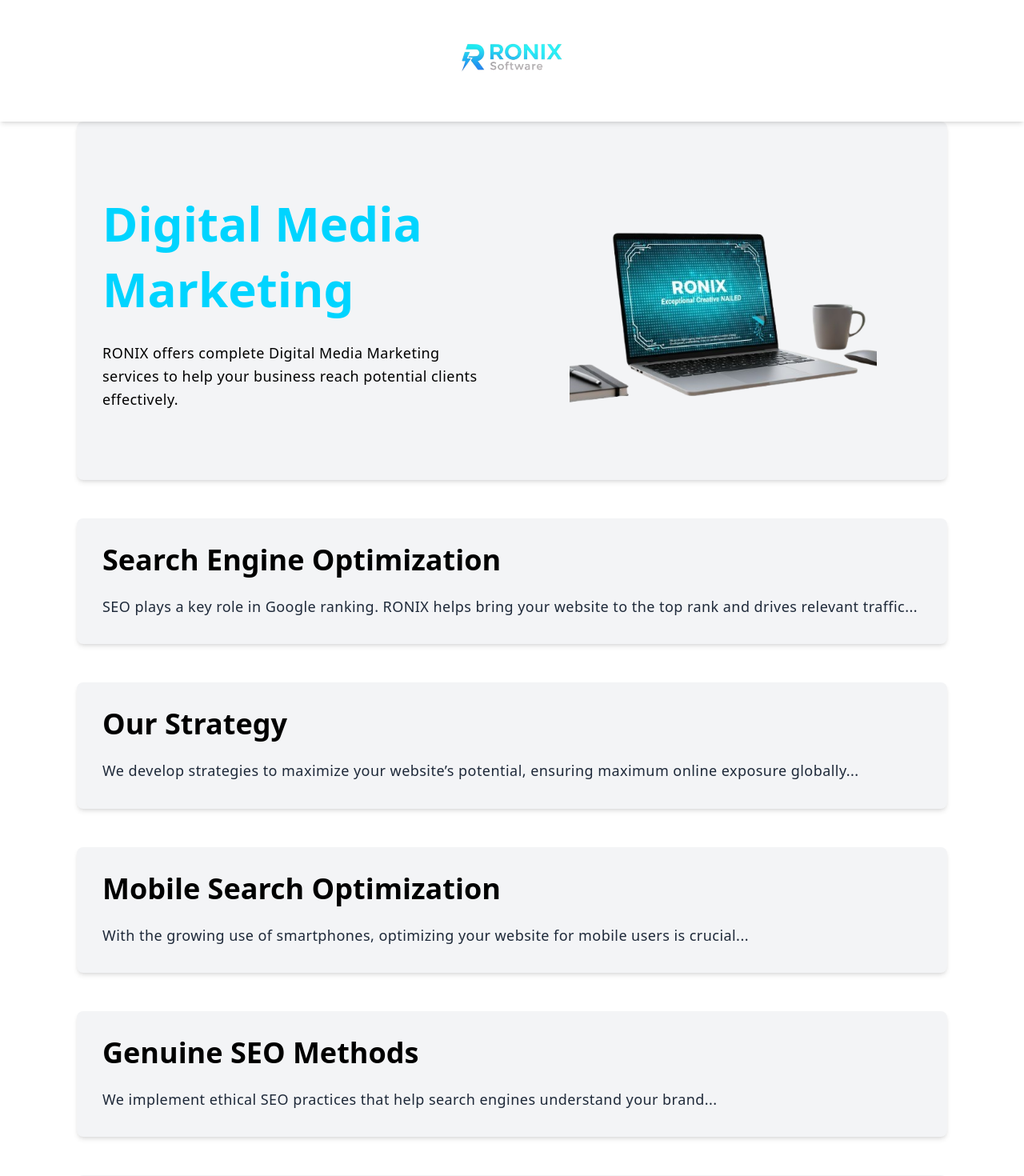
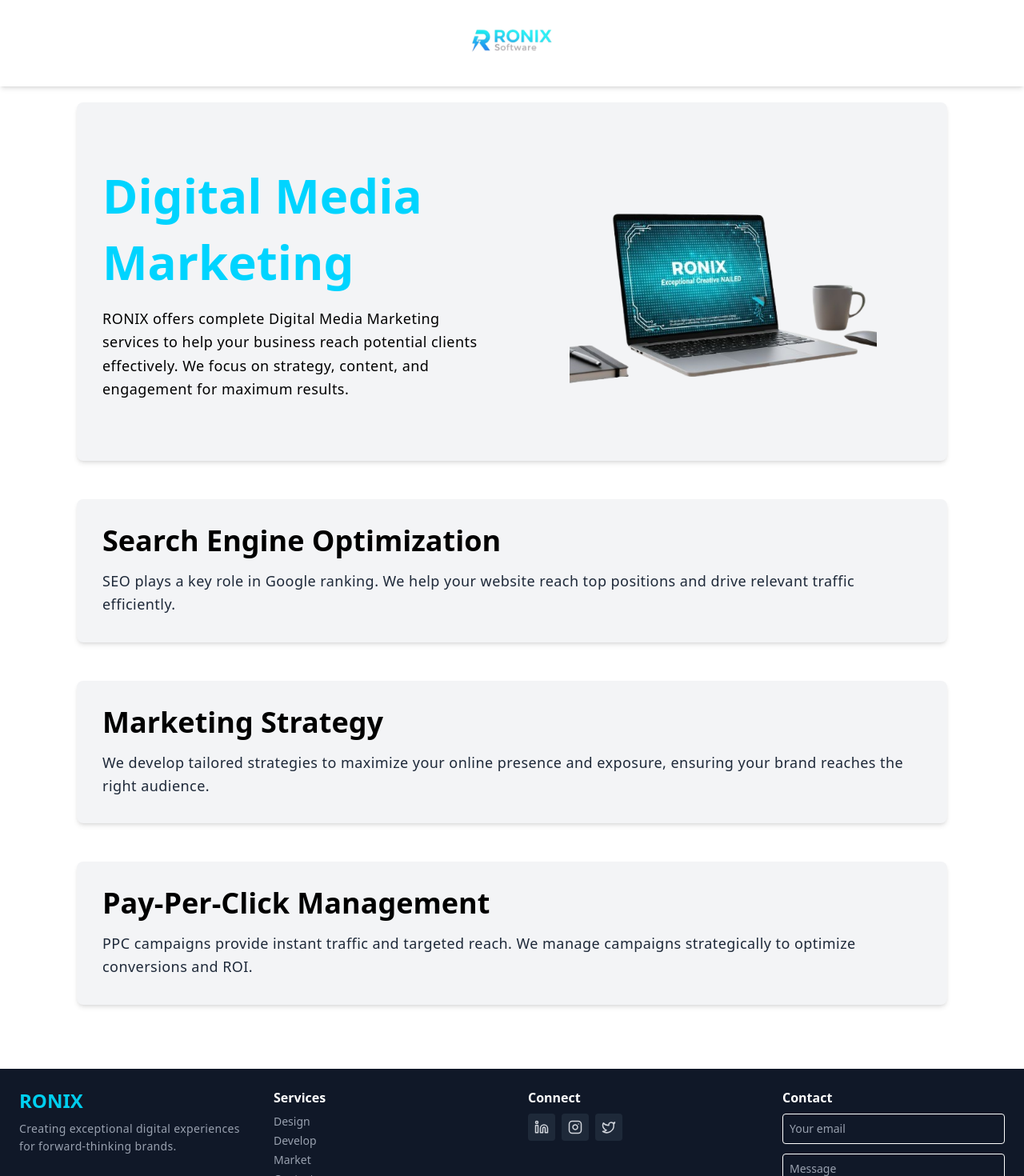
Before and after one commit to AyeshaMalak/ronixWebsite, a React (Vite) app: page /market in a window 1280 px wide. Shown: the top 1470 px of the page at 80% size. Built offline with nearby package versions, Linux system fonts and the light colour scheme.

Commit message:
Update Market.jsx

```diff
--- a/src/pages/Market.jsx
+++ b/src/pages/Market.jsx
@@ -5,26 +5,28 @@ const Market = () => {
   return (
     <div className="relative bg-white min-h-screen font-sans">
 
-      <div className="fixed top-0 left-0 right-0 w-full bg-white px-6 py-4 shadow-md z-50">
+
+      <div className="fixed top-0 left-0 right-0 w-full bg-white px-4 py-1.5 shadow-md z-50">
         <div className="max-w-7xl mx-auto flex justify-center items-center">
           <Link to="/home">
-            <img src="/logo.jpeg" alt="RONIX Logo" className="h-16 sm:h-30 object-contain cursor-pointer" />
+            <img src="/logo.jpeg" alt="RONIX Logo" className="h-16 sm:h-24 object-contain cursor-pointer" />
           </Link>
         </div>
       </div>
 
-      <div className="h-28"></div>
+
+      <div className="h-32"></div>
 
       <div className="space-y-12 px-6 md:px-24 pb-20">
 
-        {/* First Section with Cyan Heading */}
-        <div className="bg-gray-100 p-8 rounded-lg shadow-md flex flex-col md:flex-row items-center gap-8 mt-10">
+
+        <div className="bg-gray-100 p-8 rounded-lg shadow-md flex flex-col md:flex-row items-center gap-8">
           <div className="md:w-1/2">
-            <h2 className="text-4xl md:text-6xl font-extrabold mb-6 leading-snug text-[#00D4FF]">
+            <h2 className="text-4xl md:text-6xl font-extrabold mb-4 leading-snug text-[#00D4FF]">
               Digital Media Marketing
             </h2>
             <p className="text-black leading-relaxed text-lg">
-              RONIX offers complete Digital Media Marketing services to help your business reach potential clients effectively.
+              RONIX offers complete Digital Media Marketing services to help your business reach potential clients effectively. We focus on strategy, content, and engagement for maximum results.
             </p>
           </div>
           <div className="md:w-1/2 flex justify-center">
@@ -36,31 +38,24 @@ const Market = () => {
           </div>
         </div>
 
-        {/* Other Sections with Black Headings */}
+        {/* Section 2 */}
         <Section
           title="Search Engine Optimization"
-          text="SEO plays a key role in Google ranking. RONIX helps bring your website to the top rank and drives relevant traffic..."
+          text="SEO plays a key role in Google ranking. We help your website reach top positions and drive relevant traffic efficiently."
         />
+
+        {/* Section 3 */}
         <Section
-          title="Our Strategy"
-          text="We develop strategies to maximize your website’s potential, ensuring maximum online exposure globally..."
+          title="Marketing Strategy"
+          text="We develop tailored strategies to maximize your online presence and exposure, ensuring your brand reaches the right audience."
         />
-        <Section
-          title="Mobile Search Optimization"
-          text="With the growing use of smartphones, optimizing your website for mobile users is crucial..."
-        />
-        <Section
-          title="Genuine SEO Methods"
-          text="We implement ethical SEO practices that help search engines understand your brand..."
-        />
+
+        {/* Section 4 */}
         <Section
           title="Pay-Per-Click Management"
-          text="PPC provides instant traffic and targeted audience reach. RONIX manages your campaigns strategically..."
+          text="PPC campaigns provide instant traffic and targeted reach. We manage campaigns strategically to optimize conversions and ROI."
         />
-        <Section
-          title="Marketing Campaigns"
-          text="We help target your campaigns based on user interests, search behavior, and demographics..."
-        />
+
       </div>
     </div>
   );
@@ -68,7 +63,7 @@ const Market = () => {
 
 const Section = ({ title, text }) => (
   <div className="bg-gray-100 p-8 rounded-lg shadow-md">
-    <h2 className="text-3xl md:text-4xl font-extrabold mb-6 text-black">{title}</h2>
+    <h2 className="text-3xl md:text-4xl font-extrabold mb-4 text-black">{title}</h2>
     <p className="text-gray-800 leading-relaxed text-lg">{text}</p>
   </div>
 );
```
